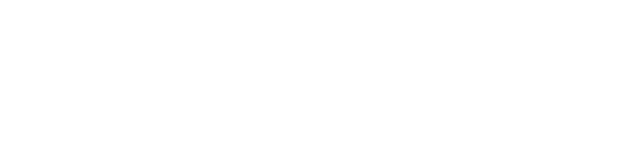
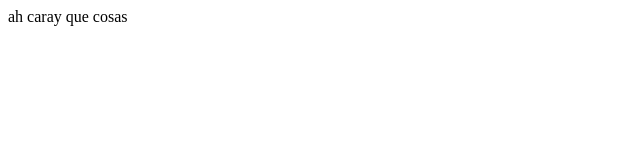
Before and after one commit to victor5amaya/aprendiendp, a plain HTML site: page index.HTML in a window 1280 px wide. Shown: the whole page, without its empty margins (0-640 px from the left). Drawn offline with Linux system fonts and the light colour scheme.

Commit message:
index.html

```diff
--- a/index.HTML
+++ b/index.HTML
@@ -6,6 +6,7 @@
     <title>PRIMERA PAGINA</title>
 </head>
 <body>
-
+    ah caray
+    que cosas
 </body>
 </html>
```
